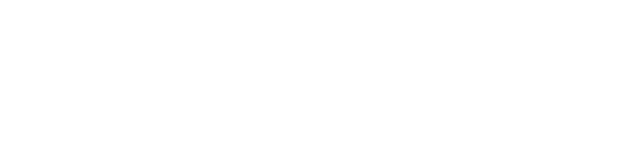
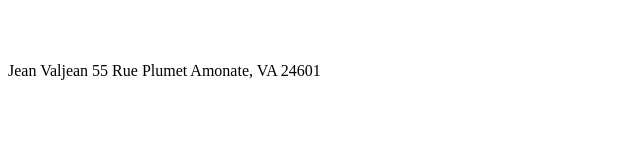
Before and after one commit to VofBMBaF/vofbmbaf.github.io, a plain HTML site: page index.html in a window 1280 px wide. Shown: the whole page, without its empty margins (0-640 px from the left). Drawn offline with Linux system fonts and the light colour scheme.

Commit message:
Add files via upload

```diff
--- a/index.html
+++ b/index.html
@@ -1,13 +1,13 @@
-
 
 <!DOCTYPE html>
-
-<html>
- <head>
-   <title>The Skeleton
-   <meta charset="utf-8">
- </head>
- <body>
-  <p> Hello, World!</p>
- </body>
-</html>
+<html><br>
+<head><br>
+<br><title>Who am I?</title>
+<meta charset="utf-8">
+</head>
+<body>
+Jean Valjean
+55 Rue Plumet
+Amonate, VA 24601
+</body>
+</html
```
